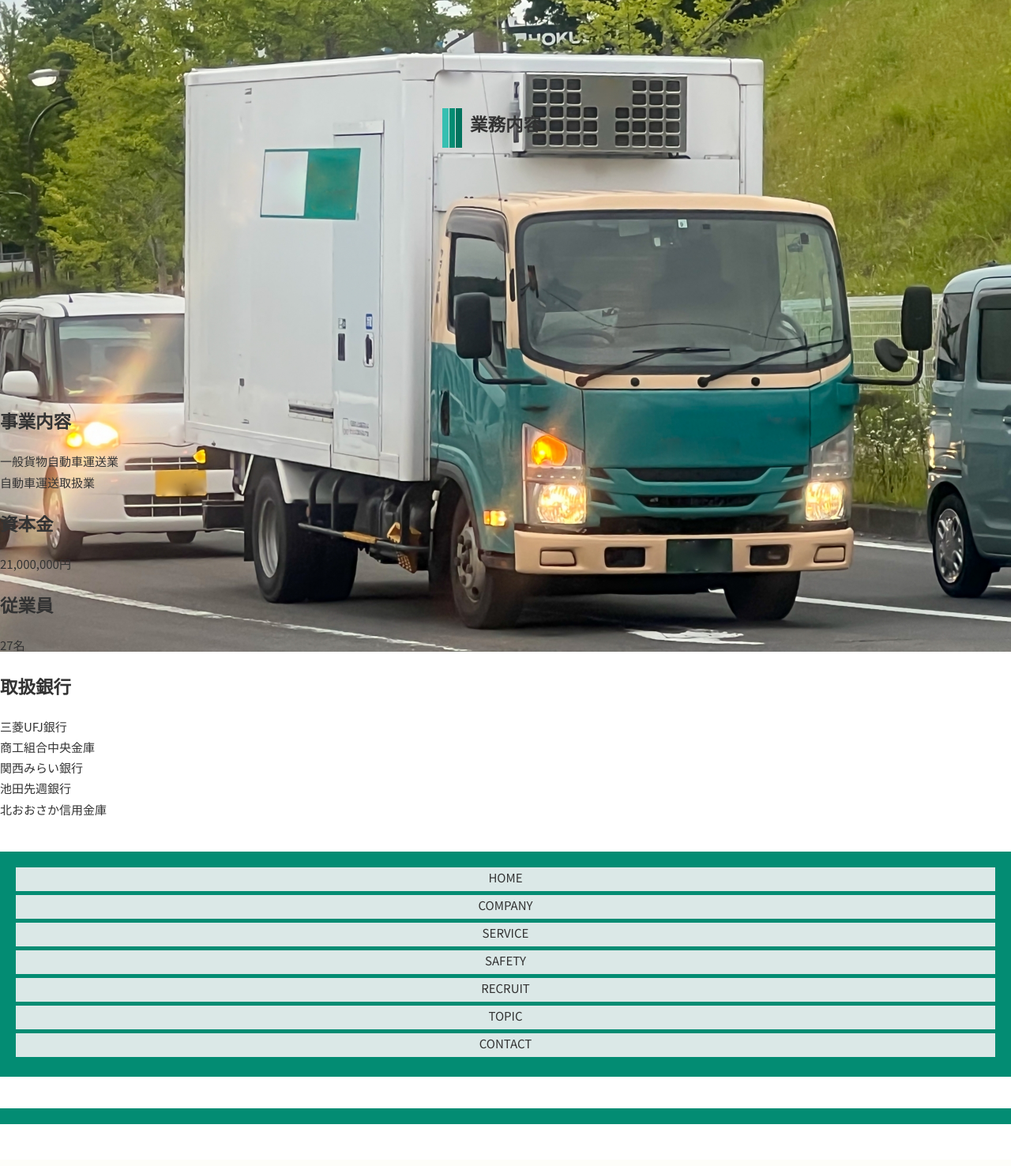
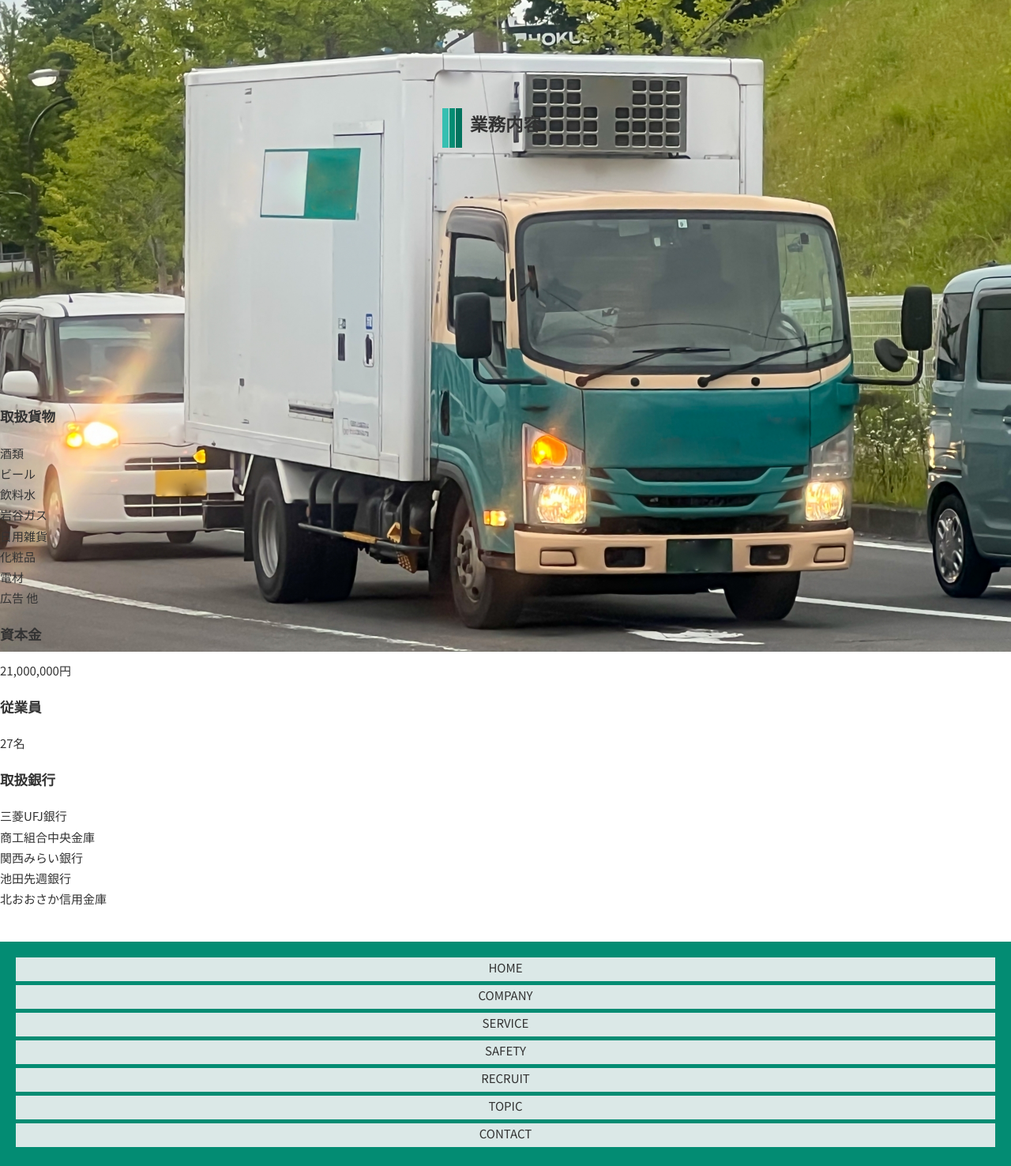
Before and after one commit to satoshizen/cp_site_2207, a PHP site: page /service.html in a window 1280 px wide. Shown: the top 1476 px of the page at 79% size. Before the commit the page ends 1423 px from the top, so only its background shows below. Run offline with PHP 8.4, Linux system fonts and the light colour scheme; style sheets or scripts are compiled from the project's sources; some libraries are stand-ins or nearby versions.

Commit message:
service01

```diff
--- a/service.html
+++ b/service.html
@@ -62,21 +62,21 @@
             <section class="cover">
                 <img src="./images/24217177_m.jpg" alt="truck03">
             </section>
-            <section class="gaiyou01">
-                <h2>事業内容</h2>
-                <P>一般貨物自動車運送業<br>
-                   自動車運送取扱業<br>
+            <section class="gyoumu01">
+                <h3>取扱貨物</h3>
+                <P>酒類<br>ビール<br>飲料水<br>岩谷ガス<br>
+                日用雑貨<br>化粧品<br>電材<br>広告 他<br>
             </section>
-            <section class="gaiyou02">
-                <h2>資本金</h2>
+            <section class="gyoumu02">
+                <h3>資本金</h3>
                 <P>21,000,000円<br>
             </section>
-            <section class="gaiyou03">
-                <h2>従業員</h2>
+            <section class="gyoumu03">
+                <h3>従業員</h3>
                 <P>27名<br>
             </section>
-            <section class="gaiyou04">
-                <h2>取扱銀行</h2>
+            <section class="gyoumu04">
+                <h3>取扱銀行</h3>
                 <P>三菱UFJ銀行<br>
                    商工組合中央金庫<br>
                    関西みらい銀行<br>
```
Also changed, not shown: css/style.scss (line endings or trailing spaces).
